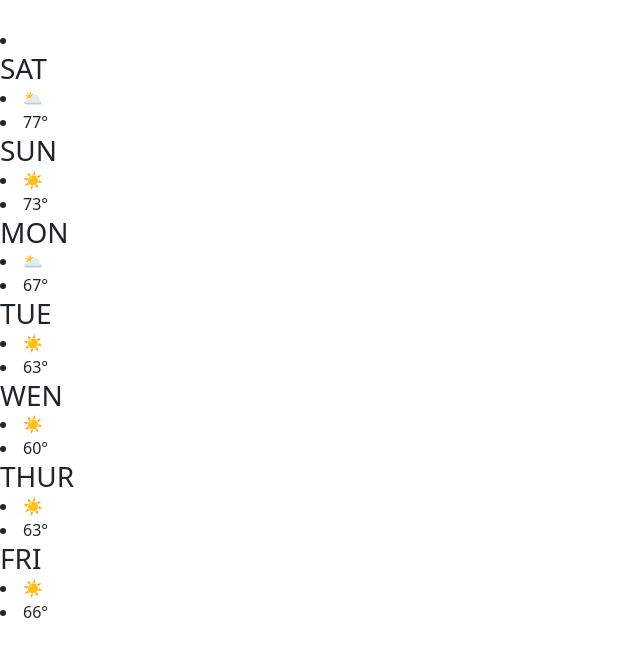
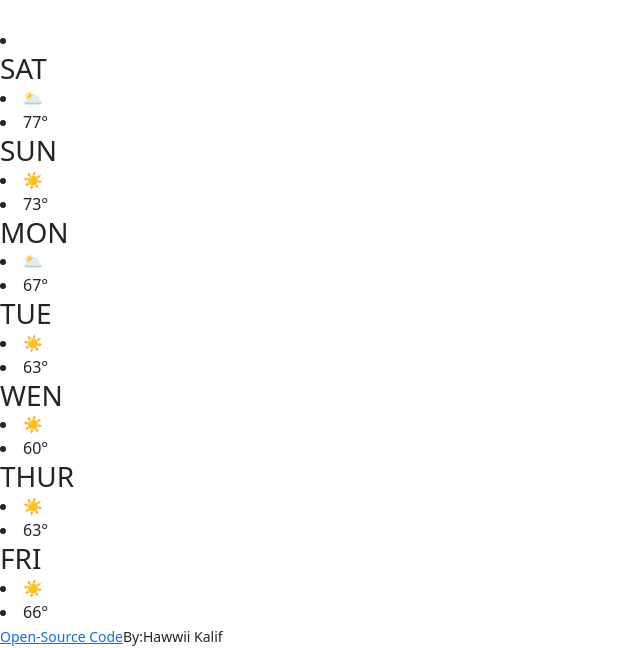
Before and after one commit to hawwiiK/week-6-hw, a plain HTML site: page index.html in a window 1280 px wide. Shown: the part 158-806 px from the top of the page, without its empty margins (0-640 px from the left). Drawn offline with nearby package versions, Linux system fonts and the light colour scheme; files whose address does not match are found by name.

Commit message:
Update index.html

```diff
--- a/index.html
+++ b/index.html
@@ -112,7 +112,7 @@
         </div>
       </div>
     </div>
-
+    <small> <a href="https://github.com/hawwiiK/week-6-hw">Open-Source Code</a>By:Hawwii Kalif</small>
     <script src="src/index.js"></script>
   </body>
 </html>
```
